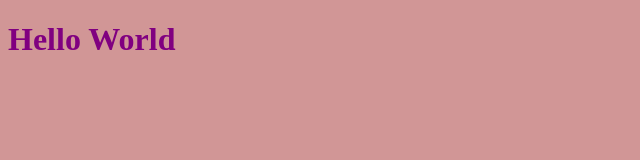
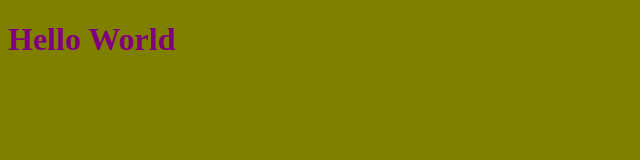
Before and after one commit to Squishyxo/self, a plain HTML site: page index.html in a window 1280 px wide. Shown: the whole page, without its empty margins (0-640 px from the left). Drawn offline with Linux system fonts and the light colour scheme.

Commit message:
change bg

```diff
--- a/style.css
+++ b/style.css
@@ -1,5 +1,5 @@
 body {
-    background-color: rgb(209, 150, 150);
+    background-color: olive;
 }
 
 h1 {
```
